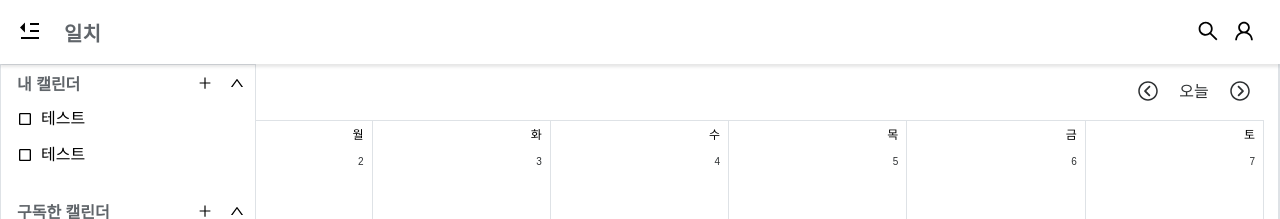
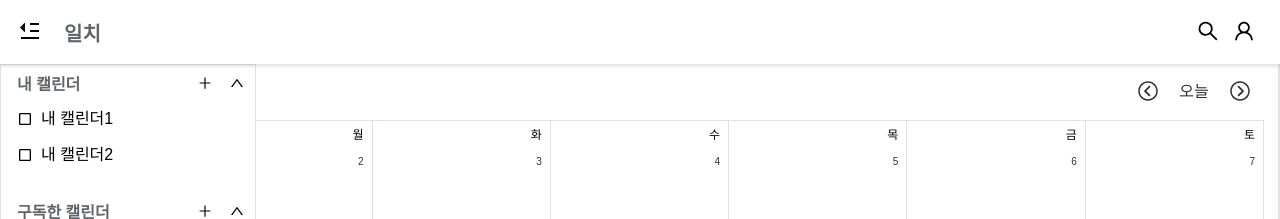
Before and after one commit to aksmf1442/schedule-management-project, a React (Create React App) app in the folder frontend/: page / in a window 1280 px wide. Shown: the top 219 px of the page. Built offline with nearby package versions, Linux system fonts and the light colour scheme.

Commit message:
[#30] refactor: ListItem 부분 컴포넌트화

```diff
--- a/frontend/src/components/sidebar/calendarlist/MyCalendarList.jsx
+++ b/frontend/src/components/sidebar/calendarlist/MyCalendarList.jsx
@@ -4,8 +4,8 @@ import Button from '../../common/Button';
 import useToggle from '../../../hooks/useToggle';
 import ModalPortal from '../../common/ModalPortal';
 import { AiOutlinePlus, AiOutlineDown, AiOutlineUp } from 'react-icons/ai';
-import { MdCheckBoxOutlineBlank, MdMoreVert, MdClose } from 'react-icons/md';
 import MyCalendarAdder from './MyCalendarAdder';
+import ListItem from './listcontent/ListItem';
 
 const ListBox = styled.div`
 	${({ css }) => css}
@@ -50,45 +50,6 @@ const ListContents = styled.div`
 	transition: height 0.2s ease-in-out;
 `;
 
-const ListContent = styled.div`
-	display: flex;
-	flex-direction: row;
-	justify-content: space-between;
-	align-items: center;
-
-	width: 100%;
-	height: 7rem;
-
-	&:hover {
-		background-color: ${({ theme }) => theme.colors.GRAY};
-
-		button {
-			visibility: visible;
-		}
-	}
-`;
-
-const ListContentNameContainer = styled.div`
-	display: flex;
-	flex-direction: row;
-	justify-content: center;
-	align-items: center;
-
-	gap: 2rem;
-
-	&:hover {
-		cursor: pointer;
-	}
-`;
-
-const ListContentModalContainer = styled.div`
-	position: relative;
-`;
-
-const listContentModalButtonStyle = css`
-	visibility: hidden;
-`;
-
 const listButtonStyle = css`
 	margin-left: 4rem;
 `;
@@ -112,34 +73,8 @@ function MyCalendarList({ css, children }) {
 				</Button>
 			</ListHeader>
 			<ListContents isMyListOpen={isMyListOpen} listLength={2}>
-				<ListContent>
-					<ListContentNameContainer>
-						<MdCheckBoxOutlineBlank />
-						테스트
-					</ListContentNameContainer>
-					<ListContentModalContainer>
-						<Button css={listContentModalButtonStyle}>
-							<MdClose />
-						</Button>
-						<Button css={listContentModalButtonStyle}>
-							<MdMoreVert />
-						</Button>
-					</ListContentModalContainer>
-				</ListContent>
-				<ListContent>
-					<ListContentNameContainer>
-						<MdCheckBoxOutlineBlank />
-						테스트
-					</ListContentNameContainer>
-					<ListContentModalContainer>
-						<Button css={listContentModalButtonStyle}>
-							<MdClose />
-						</Button>
-						<Button css={listContentModalButtonStyle}>
-							<MdMoreVert />
-						</Button>
-					</ListContentModalContainer>
-				</ListContent>
+				<ListItem>내 캘린더1</ListItem>
+				<ListItem>내 캘린더2</ListItem>
 			</ListContents>
 		</ListBox>
 	);
--- /dev/null
+++ b/frontend/src/components/sidebar/calendarlist/listcontent/ListItem.jsx
@@ -0,0 +1,64 @@
+import React from 'react';
+import styled, { css } from 'styled-components';
+import { MdCheckBoxOutlineBlank, MdMoreVert, MdClose } from 'react-icons/md';
+import Button from '../../../common/Button';
+
+const ListContentContainer = styled.div`
+	display: flex;
+	flex-direction: row;
+	justify-content: space-between;
+	align-items: center;
+
+	width: 100%;
+	height: 7rem;
+
+	&:hover {
+		background-color: ${({ theme }) => theme.colors.GRAY};
+
+		button {
+			visibility: visible;
+		}
+	}
+`;
+
+const ListContentNameContainer = styled.div`
+	display: flex;
+	flex-direction: row;
+	justify-content: center;
+	align-items: center;
+
+	gap: 2rem;
+
+	&:hover {
+		cursor: pointer;
+	}
+`;
+
+const ListContentModalOpenContainer = styled.div`
+	position: relative;
+`;
+
+const listContentModalButtonStyle = css`
+	visibility: hidden;
+`;
+
+function ListItem({ children }) {
+	return (
+		<ListContentContainer>
+			<ListContentNameContainer>
+				<MdCheckBoxOutlineBlank />
+				{children}
+			</ListContentNameContainer>
+			<ListContentModalOpenContainer>
+				<Button css={listContentModalButtonStyle}>
+					<MdClose />
+				</Button>
+				<Button css={listContentModalButtonStyle}>
+					<MdMoreVert />
+				</Button>
+			</ListContentModalOpenContainer>
+		</ListContentContainer>
+	);
+}
+
+export default ListItem;
--- a/frontend/src/components/sidebar/subscribecalendarlist/SearchControl.jsx
+++ b/frontend/src/components/sidebar/subscribecalendarlist/SearchControl.jsx
@@ -97,7 +97,7 @@ const SearchResultContainer = styled.div`
 	justify-content: space-around;
 	position: relative;
 
-	height: 20rem;
+	height: 15rem;
 	border-bottom: 1px solid ${({ theme }) => theme.colors.GRAY};
 
 	font-size: 4rem;
--- a/frontend/src/components/sidebar/subscribecalendarlist/SubscribeCalendarAdder.jsx
+++ b/frontend/src/components/sidebar/subscribecalendarlist/SubscribeCalendarAdder.jsx
@@ -22,7 +22,7 @@ const SubscribeCalendarAdderTitle = styled.h1`
 	color: ${({ theme }) => theme.colors.GRAY};
 `;
 
-function SubscribeCalendarAdder({ closeModal }) {
+function SubscribeCalendarAdder() {
 	return (
 		<SubscribeCalendarAdderContainer>
 			<SubscribeCalendarAdderTitle>캘린더 구독</SubscribeCalendarAdderTitle>
```
